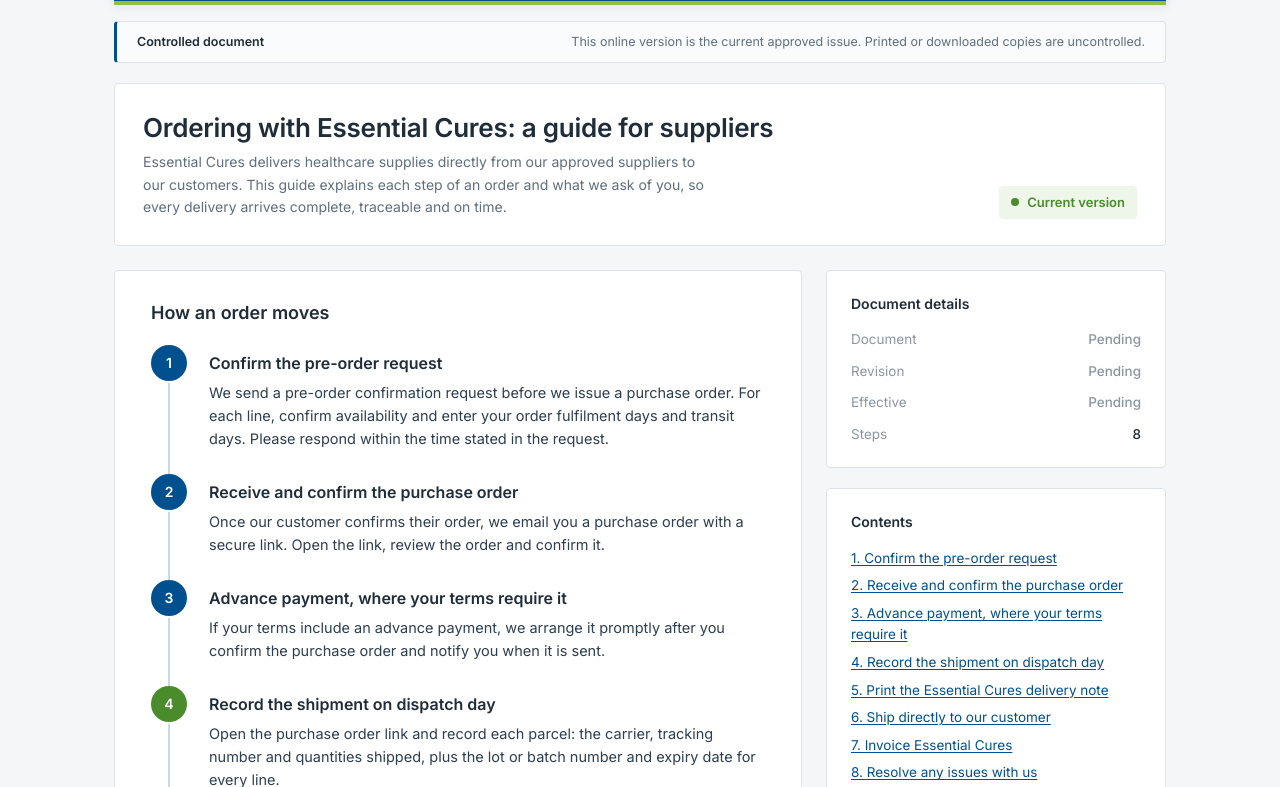
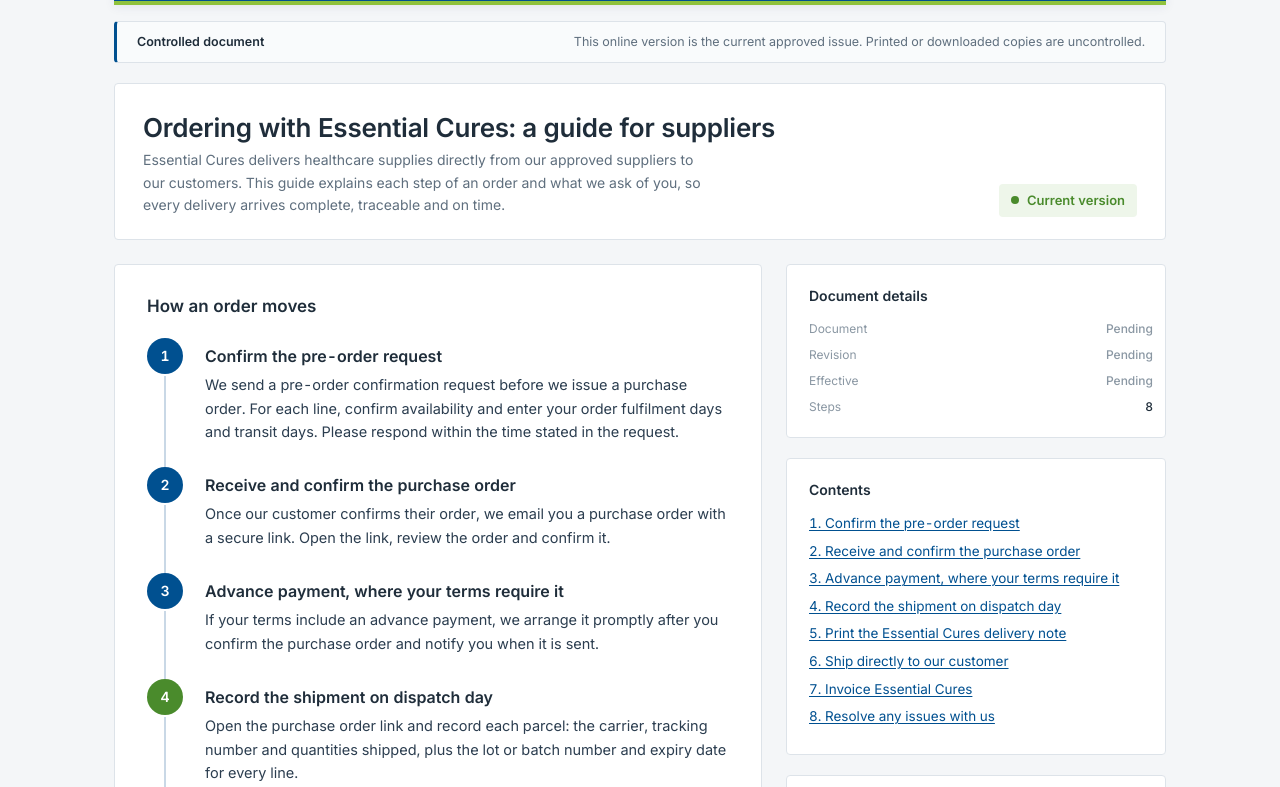
Before and after one commit to essentialcures/essentialcures.github.io, a plain HTML site: page guides/supplier-ordering-guide.html in a window 1280 px wide. Shown: the part 100-887 px from the top of the page. Drawn offline with Linux system fonts and the light colour scheme.

Commit message:
Refactor CSS and improve email link styling
Updated CSS variables and adjusted layout properties for better responsiveness. Enhanced email link styling for clarity.

```diff
--- a/guides/supplier-ordering-guide.html
+++ b/guides/supplier-ordering-guide.html
@@ -8,10 +8,10 @@
 <link rel="preconnect" href="https://fonts.googleapis.com">
 <link href="https://fonts.googleapis.com/css2?family=Inter:wght@400;500;600;700&display=swap" rel="stylesheet">
 <style>
-:root{--blue:#005090;--navy:#003060;--green:#4A8B2C;--lime:#8FC23C;--sky:#0070B0;--ink:#1F2D3A;--slate:#2C3E50;--muted:#5F6F7E;--faint:#8A97A3;--line:#DDE3E9;--line-soft:#ECF0F3;--surface:#F4F6F8;--white:#FFFFFF;--ok-bg:#EEF6EA;--shell:1100px;--rail:340px;--r:4px;}
+:root{--blue:#005090;--navy:#003060;--green:#4A8B2C;--lime:#8FC23C;--sky:#0070B0;--ink:#1F2D3A;--slate:#2C3E50;--muted:#5F6F7E;--faint:#8A97A3;--line:#DDE3E9;--line-soft:#ECF0F3;--surface:#F4F6F8;--white:#FFFFFF;--ok-bg:#EEF6EA;--shell:1100px;--rail:380px;--r:4px;}
 *{box-sizing:border-box;margin:0;padding:0;}
 html{-webkit-text-size-adjust:100%;scroll-behavior:smooth;}
-body{font-family:"Inter",system-ui,sans-serif;font-size:15px;line-height:1.6;color:var(--slate);background:var(--surface);min-height:100vh;display:flex;flex-direction:column;}
+body{font-family:"Inter",system-ui,sans-serif;font-size:15px;line-height:1.6;color:var(--slate);background:var(--surface);min-height:100vh;display:flex;flex-direction:column;font-feature-settings:"tnum" 1,"cv11" 1;}
 a{color:var(--blue);}
 :focus-visible{outline:2px solid var(--sky);outline-offset:2px;}
 .page{max-width:var(--shell);margin:0 auto;padding:0 24px;width:100%;display:flex;flex-direction:column;flex:1;}
@@ -27,22 +27,22 @@ a{color:var(--blue);}
 .head-id .title{font-size:14px;font-weight:600;color:var(--navy);margin-top:5px;}
 .head-ctrl{display:grid;grid-template-columns:auto auto;align-content:center;column-gap:16px;row-gap:2px;padding-left:24px;border-left:1px solid var(--line);font-size:11.5px;}
 .head-ctrl dt{color:var(--faint);}
-.head-ctrl dd{color:var(--faint);font-weight:500;text-align:right;}
+.head-ctrl dd{color:var(--ink);font-weight:600;text-align:right;}
 .stripes{height:8px;background:linear-gradient(var(--blue) 0 4px,var(--lime) 4px 8px);}
 .ctrl-strip{display:grid;grid-template-columns:auto 1fr;align-items:center;gap:6px 28px;margin-top:16px;padding:10px 20px;background:#F9FBFC;border:1px solid var(--line);border-left:3px solid var(--blue);border-radius:var(--r);font-size:12.5px;color:var(--muted);}
 .ctrl-strip .id{font-weight:600;color:var(--ink);white-space:nowrap;}
 .ctrl-strip .stmt{text-align:right;}
 .title-band{background:var(--white);border:1px solid var(--line);border-radius:var(--r);margin-top:16px;}
-.title-row{display:flex;align-items:flex-end;justify-content:space-between;gap:24px;padding:28px 0 26px;}
+.title-row{display:flex;align-items:flex-end;justify-content:space-between;gap:24px;padding:28px 0 22px;}
 .title-row h1{font-size:26px;font-weight:600;letter-spacing:-.01em;color:var(--ink);line-height:1.2;}
-.title-row .ref{font-size:14px;color:var(--muted);margin-top:8px;max-width:64ch;}
+.title-row .ref{font-size:14px;color:var(--muted);margin-top:6px;max-width:64ch;}
 .status{display:inline-flex;align-items:center;gap:8px;font-size:13px;font-weight:600;padding:6px 12px;border-radius:var(--r);white-space:nowrap;color:var(--green);background:var(--ok-bg);}
 .status::before{content:"";width:8px;height:8px;border-radius:50%;background:currentColor;}
-.workspace{display:grid;grid-template-columns:minmax(0,1fr) var(--rail);gap:24px;padding-top:24px;padding-bottom:40px;align-items:start;}
+.workspace{display:grid;grid-template-columns:minmax(0,1fr) var(--rail);gap:24px;padding-top:24px;padding-bottom:40px;align-items:stretch;}
 .main{background:var(--white);border:1px solid var(--line);border-radius:var(--r);}
-.section{padding:28px 36px;border-top:1px solid var(--line-soft);}
+.section{padding:28px 32px;border-top:1px solid var(--line-soft);}
 .section:first-child{border-top:0;}
-.section h2{font-size:18px;font-weight:600;color:var(--ink);margin-bottom:18px;}
+.section h2{font-size:17px;font-weight:600;color:var(--ink);margin-bottom:18px;}
 .section .lede{font-size:15px;color:var(--slate);max-width:66ch;}
 .road{list-style:none;}
 .road li{position:relative;padding:0 0 24px 58px;scroll-margin-top:200px;}
@@ -64,12 +64,13 @@ a{color:var(--blue);}
 .contacts-tbl a{font-weight:600;text-decoration:none;}
 .contacts-tbl a:hover{text-decoration:underline;}
 .note{font-size:13px;color:var(--muted);}
-.rail{display:flex;flex-direction:column;gap:20px;position:sticky;top:190px;}
-.panel{background:var(--white);border:1px solid var(--line);border-radius:var(--r);padding:22px 24px;}
-.panel h3{font-size:14px;font-weight:600;color:var(--ink);margin-bottom:14px;}
-.facts{display:grid;grid-template-columns:auto 1fr;gap:10px 16px;font-size:13.5px;}
-.facts dt{color:var(--faint);}
-.facts dd{color:var(--ink);font-weight:500;text-align:right;overflow-wrap:anywhere;}
+.rail{display:flex;flex-direction:column;gap:20px;position:sticky;top:190px;align-self:start;}
+.panel{background:var(--white);border:1px solid var(--line);border-radius:var(--r);padding:20px 22px;}
+.panel h3{font-size:14px;font-weight:600;color:var(--ink);margin-bottom:12px;}
+.facts{display:grid;grid-template-columns:42% 58%;gap:7px 10px;font-size:12px;}
+.facts dt{color:var(--faint);overflow:hidden;text-overflow:ellipsis;white-space:nowrap;}
+.facts dd{color:var(--ink);font-weight:500;text-align:right;overflow:hidden;text-overflow:ellipsis;white-space:nowrap;}
+.facts dd.email-val{overflow:hidden;white-space:nowrap;text-overflow:clip;}
 .facts dd.pend{color:var(--faint);}
 .toc{list-style:none;font-size:13.5px;}
 .toc li{margin:6px 0;}
@@ -181,7 +182,7 @@ footer{margin-bottom:24px;}
     </section>
     <section class="panel">
       <h3>Questions about this guide</h3>
-      <dl class="facts"><dt>Orders</dt><dd><a href="mailto:procurement@essentialcures.com">procurement@essentialcures.com</a></dd><dt>Payments</dt><dd><a href="mailto:finance@essentialcures.com">finance@essentialcures.com</a></dd></dl>
+      <dl class="facts"><dt>Orders</dt><dd class="email-val"><a href="mailto:procurement@essentialcures.com">procurement@essentialcures.com</a></dd><dt>Payments</dt><dd class="email-val"><a href="mailto:finance@essentialcures.com">finance@essentialcures.com</a></dd></dl>
     </section>
   </aside>
 </div>
```
